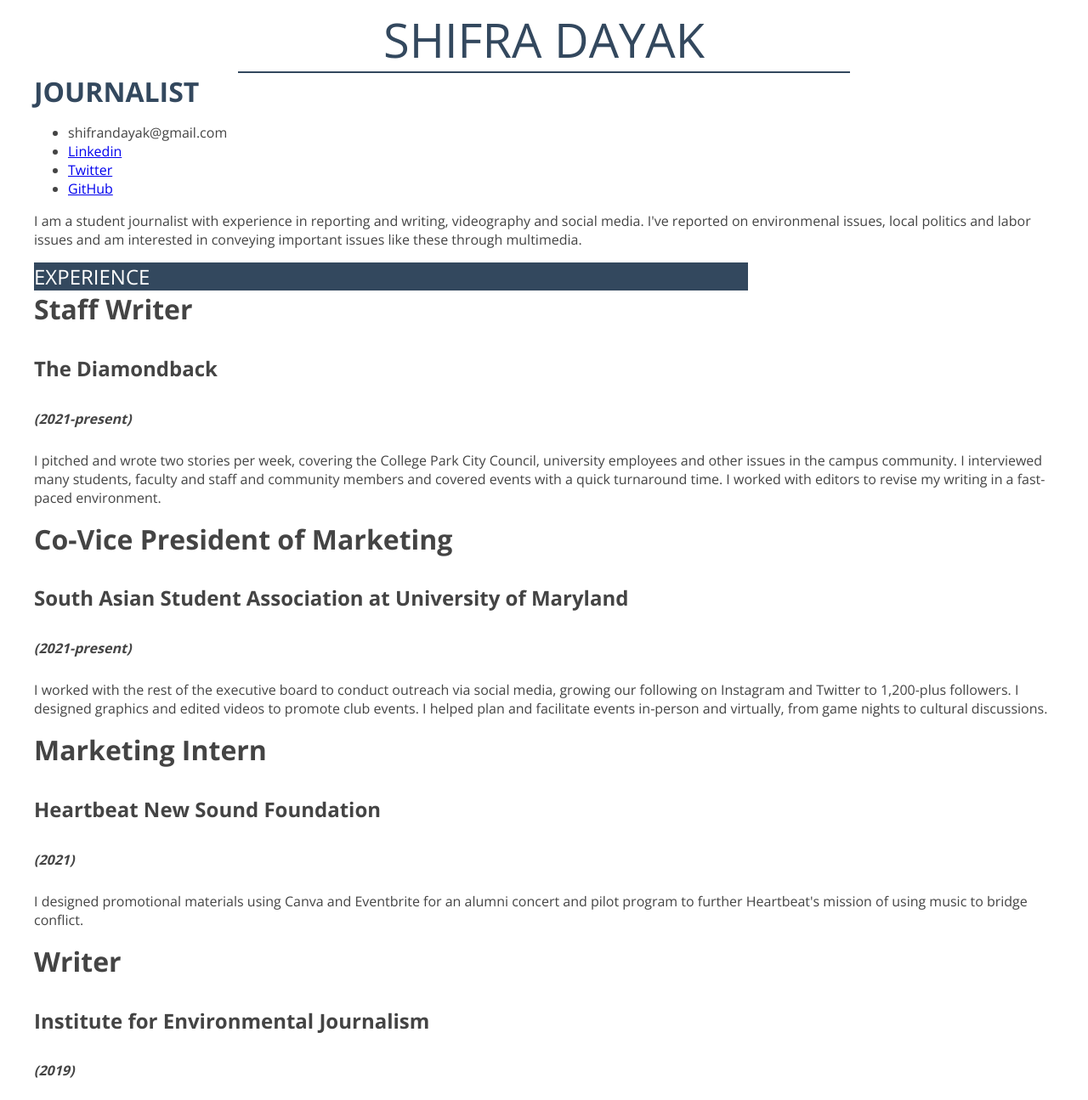
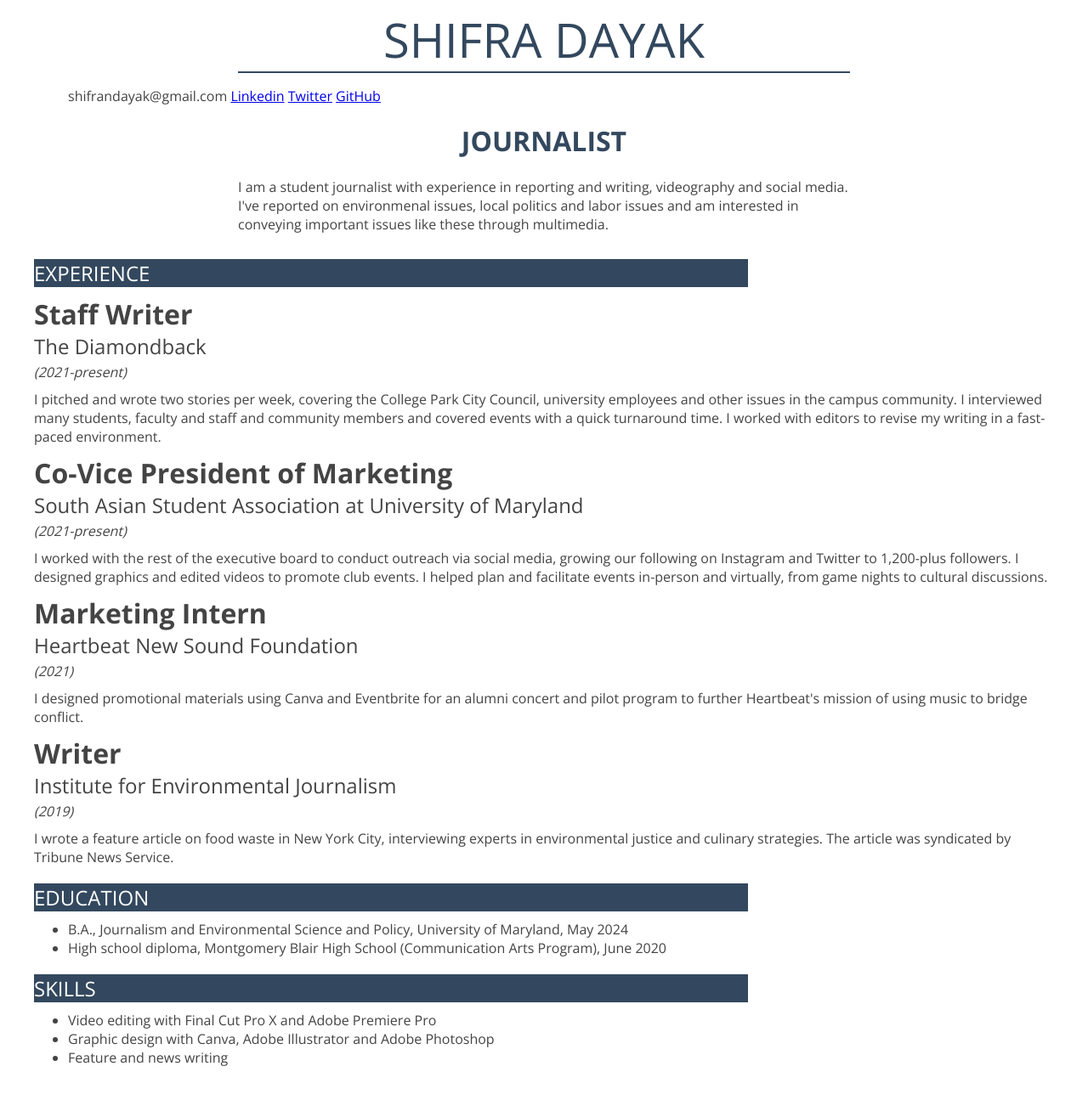
Before and after one commit to shifradayak/Shifra-Dayak-Jour352, a plain HTML site: page resume/index.html in a window 1280 px wide. Shown: the top 1295 px of the page at 85% size. Drawn offline with nearby package versions, Linux system fonts and the light colour scheme.

Commit message:
added advanced css module 2

```diff
--- a/resume/index.html
+++ b/resume/index.html
@@ -20,61 +20,62 @@
 
     <div id="name"> Shifra Dayak </div>
 
-  <strong> Journalist </strong>
-
-  <br>
-
 <!--
   <img src= "headshot.jpg" width="300" >
 -->
 
 <!-- Contact info -->
-  <ul>
+  <ul class="menu">
     <li> shifrandayak@gmail.com </li>
-    <li> <a href= "https://www.linkedin.com/in/shifra-dayak-2762b5161/" target="_blank"> Linkedin </a> </li>
-    <li> <a href= "https://twitter.com/shifradayak" target="_blank"> Twitter </a> </li>
-    <li> <a href= "https://shifradayak.github.io/shifra-dayak-jour352/" target="_blank"> GitHub </a> </li>
+    <li> <a href= "https://www.linkedin.com/in/shifra-dayak-2762b5161/" target="_blank">Linkedin</a> </li>
+    <li> <a href= "https://twitter.com/shifradayak" target="_blank">Twitter</a> </li>
+    <li> <a href= "https://shifradayak.github.io/shifra-dayak-jour352/" target="_blank">GitHub</a> </li>
   </ul>
 
+<!-- Title -->
+  <div id="title"> Journalist </div>
+
+  <br>
+
 <!-- Description -->
-  <p> I am a student journalist with experience in reporting and writing, videography and social media.
+  <p class="top"> I am a student journalist with experience in reporting and writing, videography and social media.
     I've reported on environmenal issues, local politics and labor issues and am interested in conveying
     important issues like these through multimedia. </p>
 
 <!-- Experience -->
-  <div id="sectionheader"> Experience </div>
+  <div class="sectionheader"> Experience </div>
 
-    <div id="jobtitle"> Staff Writer </div>
-    <h4> The Diamondback </h4>
-    <h5> (2021-present) </h5>
-    <p> I pitched and wrote two stories per week, covering the College Park City Council,
+    <div class="jobtitle"> Staff Writer </div>
+    <div class="organization"> The Diamondback </div>
+    <div class="date"> (2021-present) </div>
+    <p class="description"> I pitched and wrote two stories per week, covering the College Park City Council,
       university employees and other issues in the campus community. I interviewed many students,
       faculty and staff and community members and covered events with a quick turnaround time.
       I worked with editors to revise my writing in a fast-paced environment. </p>
 
-    <div id="jobtitle"> Co-Vice President of Marketing </div>
-    <h4> South Asian Student Association at University of Maryland </h4>
-    <h5> (2021-present) </h5>
-    <p> I worked with the rest of the executive board to conduct outreach via social media,
+    <div class="jobtitle"> Co-Vice President of Marketing </div>
+    <div class="organization"> South Asian Student Association at University of Maryland </div>
+    <div class="date"> (2021-present) </div>
+    <p class="description"> I worked with the rest of the executive board to conduct outreach via social media,
     growing our following on Instagram and Twitter to 1,200-plus followers. I designed graphics and
     edited videos to promote club events. I helped plan and facilitate events in-person and virtually,
     from game nights to cultural discussions. </p>
 
-    <div id="jobtitle"> Marketing Intern </div>
-    <h4> Heartbeat New Sound Foundation </h4>
-    <h5> (2021) </h5>
-    <p> I designed promotional materials using Canva and Eventbrite for an alumni concert and pilot program
+    <div class="jobtitle"> Marketing Intern </div>
+    <div class="organization"> Heartbeat New Sound Foundation </div>
+    <div class="date"> (2021) </div>
+    <p class="description"> I designed promotional materials using Canva and Eventbrite for an alumni concert and pilot program
     to further Heartbeat's mission of using music to bridge conflict. </p>
 
-    <div id="jobtitle"> Writer </div>
-    <h4> Institute for Environmental Journalism </h4>
-    <h5> (2019) </h5>
-    <p> I wrote a feature article on food waste in New York City, interviewing experts in environmental
+    <div class="jobtitle"> Writer </div>
+    <div class="organization"> Institute for Environmental Journalism </div>
+    <div class="date"> (2019) </div>
+    <p class="description"> I wrote a feature article on food waste in New York City, interviewing experts in environmental
        justice and culinary strategies. The article was syndicated by Tribune News Service. </p>
 
 <!-- Education -->
-  <div id="sectionheader"> Education </div>
-    <ul>
+  <div class="sectionheader"> Education </div>
+    <ul id="degrees">
       <li> B.A., Journalism and Environmental Science and Policy,
         University of Maryland, May 2024 </li>
       <li> High school diploma, Montgomery Blair High School
@@ -82,8 +83,8 @@
     </ul>
 
 <!-- Skills -->
-  <div id="sectionheader"> Skills </div>
-    <ul>
+  <div class="sectionheader"> Skills </div>
+    <ul id="do">
       <li> Video editing with Final Cut Pro X and
         Adobe Premiere Pro </li>
       <li> Graphic design with Canva, Adobe Illustrator
@@ -93,4 +94,6 @@
 
   </div>
 
+</body>
+
 </html>
--- a/resume/style.css
+++ b/resume/style.css
@@ -13,6 +13,7 @@ body {
   margin: 0 auto;
   padding-bottom: 50px;
 }
+
 /* name banner at top */
 #name {
   font-size: 3.5em;
@@ -26,41 +27,72 @@ body {
 }
 
 /* title (multimedia journalist) */
-strong {
+#title {
   text-transform: uppercase;
   font-size: 2em;
   color: #33485e;
+  font-weight: 600;
+  text-align: center;
+  margin: 20px 0px 0px 0px;
 }
 
 /* section titles */
-#sectionheader {
+.sectionheader {
   font-size: 1.5em;
   text-transform: uppercase;
   background-color: #33485e;
   color: white;
-  margin: 20px, 0px, 10px, 0px;
+  margin: 20px 0px 10px 0px;
   width: 70%;
   min-width: 300px;
 }
 
 /* job titles */
-#jobtitle {
+.jobtitle {
   font-weight: 600;
   font-size: 2em;
 }
 
 /* organization titles */
-h4 {
+.organization {
   font-size: 1.5em;
 }
 
 /* dates */
-h5 {
+.date {
   font-style: italic;
   font-size: 1em;
+  margin: 3px 0px 0px 0px;
+}
+
+.description {
+  margin: 10px 0px 10px 0px;
 }
 
 /* contact info, education, skills */
 ul {
   font-size: 1em;
 }
+
+.menu li {
+  margin: 0px;
+  padding: 0px;
+  text-align: center;
+  display: inline;
+  margin: auto;
+}
+
+#degrees {
+  margin: 5px 0px 0px 0px;
+}
+
+#do {
+  margin: 5px 0px 0px 0px;
+}
+
+.top {
+  width: 60%;
+  min-width: 300px;
+  margin: 0 auto;
+  margin-bottom: 30px;
+}
```
